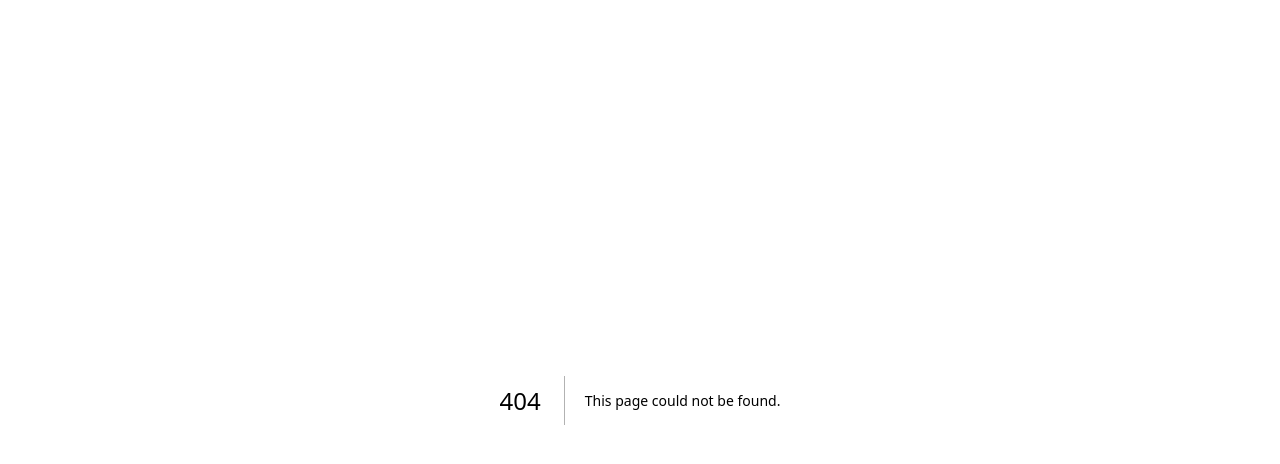
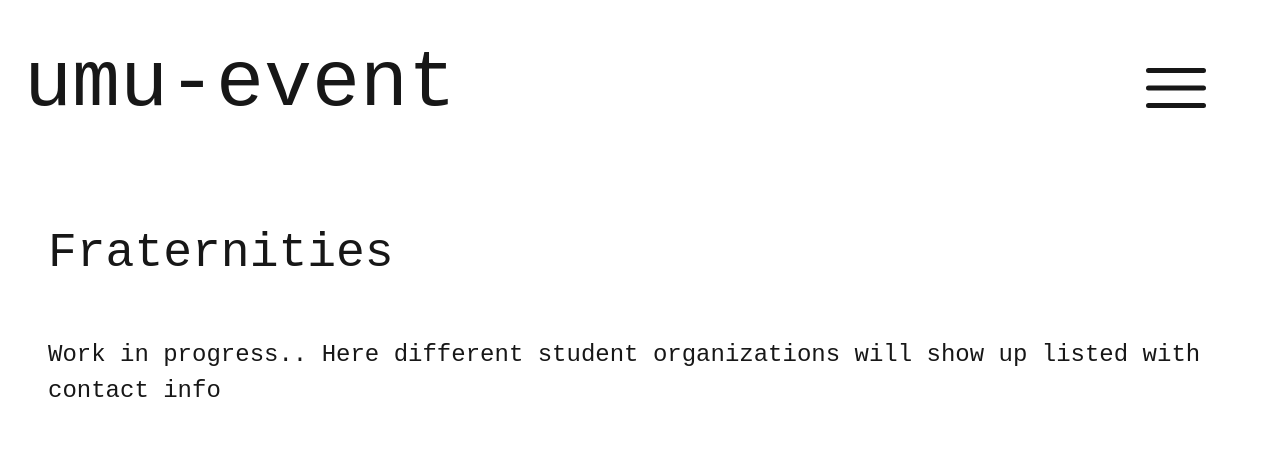
Before and after one commit to hinokzakir/umu-event, a Next.js app: page /frats in a window 1280 px wide. Before the commit this address had no page. Shown: the top 464 px of the page. Built offline with nearby package versions, Linux system fonts and the light colour scheme.

Commit message:
fixed close button in hambruger menu, fixed css for frat page

```diff
--- /dev/null
+++ b/src/app/frats/frat.css
@@ -0,0 +1,11 @@
+.frats-page h1{
+	font-family: 'Courier New', Courier, monospace;
+	font-size: 3rem;
+	margin: 3rem;
+}
+
+.frats-page p {
+	font-family: 'Courier New', Courier, monospace;
+	font-size: 1.5rem;
+	margin-left: 3rem;
+}
--- /dev/null
+++ b/src/app/frats/page.tsx
@@ -0,0 +1,26 @@
+'use client'
+
+import Navbar from "@/components/navbar";
+import HamburgerMenu from "@/components/HamburgerMenu";
+import { useState } from "react";
+import "./frat.css";
+
+
+
+export default function Frats() {
+	const [hamburgerMenu, setHamburgerMenu] = useState(false);
+
+	return (
+		<>
+			<Navbar onMenuClick={() => setHamburgerMenu(true)} />
+			<div className="frats-page">
+				<h1>Fraternities</h1>
+				<p>Work in progress.. Here different student organizations will show up listed with contact info</p>
+			</div>
+			<HamburgerMenu
+					state={hamburgerMenu}
+					onClose={() => setHamburgerMenu(false)}
+				  />
+		</>
+	);
+}
--- a/src/app/globals.css
+++ b/src/app/globals.css
@@ -78,6 +78,18 @@ body {
   transition: transform 1s ease-in-out;
 }
 
+.hamburger-items-container {
+  display: flex;
+  flex-direction: column;
+  margin-top: 5rem;
+}
+
+.hamburger-menu .popup-close {
+  margin-top: 0.5rem;
+  margin-right: 4rem;
+  font-size: 6rem;
+}
+
 .hamburger-menu a {
   display: block;
   color: var(--foreground);
@@ -85,6 +97,11 @@ body {
   font-family:'Courier New', Courier, monospace;
   font-size: 1.5rem;
   margin: 1rem 0;
+}
+
+.hamburger-menu a:hover {
+  background-color: white;
+  color: black;
 }
 
 .navbar a {
@@ -224,6 +241,10 @@ body {
   border-radius: 8px;
 }
 
+.frat-page {
+  font-family: 'Courier New', Courier, monospace;
+}
+
 /* Material-UI Select styling */
 .filter-menu .MuiOutlinedInput-root {
   color: white !important;
--- a/src/app/page.tsx
+++ b/src/app/page.tsx
@@ -8,7 +8,7 @@ import InputLabel from '@mui/material/InputLabel';
 import MenuItem from '@mui/material/MenuItem';
 import FormControl from '@mui/material/FormControl';
 import Select, { SelectChangeEvent } from '@mui/material/Select';
-import { Bars3Icon } from '@heroicons/react/24/solid'
+import Navbar from '@/components/navbar'
 
 
 export default function Home() {
@@ -41,10 +41,7 @@ export default function Home() {
 
   return (
     <>
-      <div className="navbar">
-        <div className="title">umu-event</div>
-        <Bars3Icon className='hamburger-button' onClick={() => setHamburgerMenu(true)} title='menu'></Bars3Icon>
-      </div>
+      <Navbar onMenuClick={() => setHamburgerMenu(true)} />
       <div className='filter-bar'>
         <div className='sub-title'>Filter by: </div>
         <FormControl className='filter-menu' >
--- a/src/components/HamburgerMenu.tsx
+++ b/src/components/HamburgerMenu.tsx
@@ -21,7 +21,10 @@ export default function HamburgerMenu({ state, onClose }: hamburgerMenuProps) {
 				>
 					×
 				</button>
-				<a href="/">Home</a>
+				<div className="hamburger-items-container">
+					<a href="/">Home</a>
+					<a href="/frats">Student-organizations</a>
+				</div>
 			</div>
 		</div>
 	);
--- /dev/null
+++ b/src/components/navbar.tsx
@@ -0,0 +1,14 @@
+'use client'
+
+import { Bars3Icon } from '@heroicons/react/24/solid'
+import { useState, useEffect } from 'react'
+import Link from 'next/link'
+
+export default function Navbar({ onMenuClick }: { onMenuClick: () => void }) {
+	return (
+		<div className="navbar">
+			<div className="title">umu-event</div>
+			<Bars3Icon className='hamburger-button' onClick={onMenuClick} title='menu'></Bars3Icon>
+		</div>
+	)
+}
```
